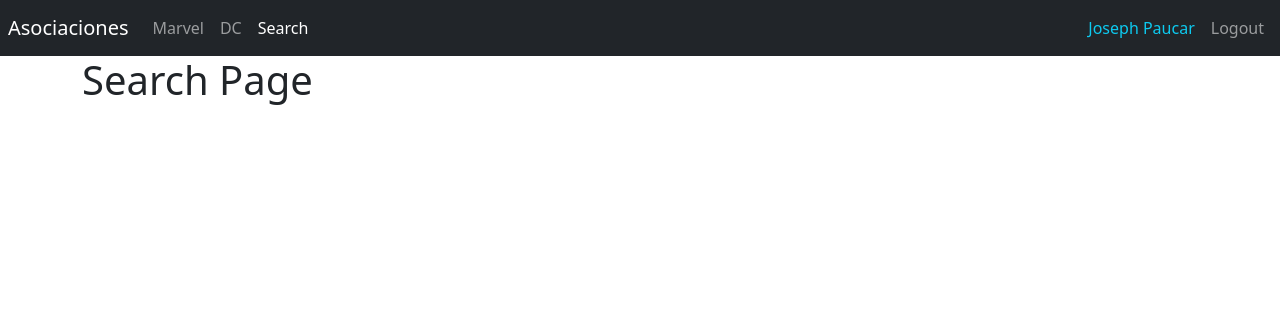
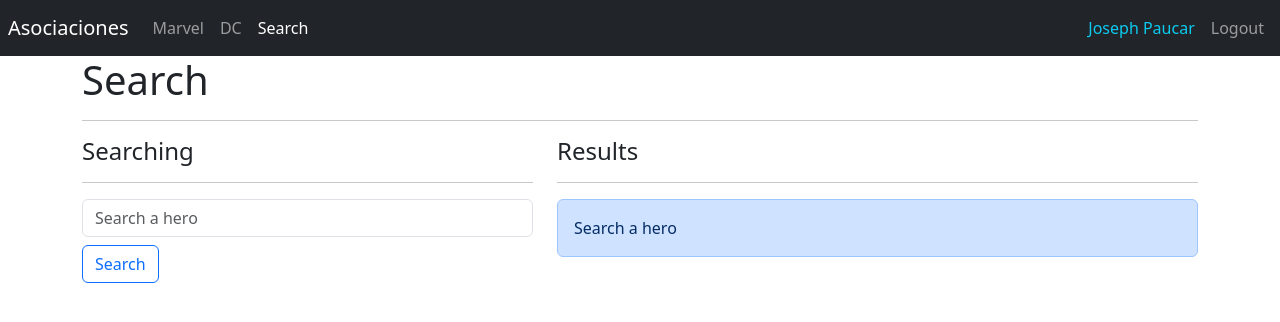
Before and after one commit to jojupacr5/HeroesSPA, a React (Vite) app: page /search in a window 1280 px wide. Shown: the top 322 px of the page. Built offline with nearby package versions, Linux system fonts and the light colour scheme.

Commit message:
Se completo el search de heroes por nombre y se consideraron los casos de error y null information

```diff
--- a/package.json
+++ b/package.json
@@ -10,6 +10,7 @@
     "preview": "vite preview"
   },
   "dependencies": {
+    "query-string": "^9.1.0",
     "react": "^18.3.1",
     "react-dom": "^18.3.1",
     "react-router-dom": "^6.26.0"
--- /dev/null
+++ b/src/heroes/helpers/getHeroesByName.js
@@ -0,0 +1,9 @@
+import { heroes } from "../data/heroes";
+
+export const getHeroesByName = (name = "") => {
+  name = name.toLowerCase().trim();
+
+  if (name.length === 0) return [];
+
+  return heroes.filter((hero) => hero.superhero.toLowerCase().includes(name));
+};
--- a/src/heroes/helpers/index.js
+++ b/src/heroes/helpers/index.js
@@ -1,2 +1,3 @@
 export * from "./getHeroesByPublisher";
 export * from "./getHeroById";
+export * from "./getHeroesByName";
--- a/src/heroes/pages/SearchPage.jsx
+++ b/src/heroes/pages/SearchPage.jsx
@@ -1,7 +1,91 @@
+import { useLocation, useNavigate } from 'react-router-dom';
+import queryString from 'query-string';
+
+import { useForm } from '../../hooks/useForm'
+import { getHeroesByName } from '../helpers';
+import { HeroCard } from '../components'
+
+
 export const SearchPage = () => {
+
+  const navigate = useNavigate();
+  const location = useLocation();
+
+  const { q = '' } = queryString.parse(location.search);
+  const heroes = getHeroesByName(q)
+
+  const showSearch = (q.length === 0);
+  const showError = (q.length > 0) && heroes.length === 0;
+
+  const {searchText, onInputChange } = useForm({
+      searchText: q
+  });
+
+  const onSearchSubmit = (event) => {
+    event.preventDefault();
+    if( searchText.trim().length <= 1 ) return;
+
+    navigate(`?q=${searchText}`)
+  }
+
   return (
     <>
-      <h1>Search Page</h1>
+      <h1>Search</h1>
+      <hr />
+
+      <div className="row">
+        <div className="col-5">
+          <h4>Searching</h4>
+          <hr />
+          <form onSubmit={ onSearchSubmit }>
+            <input
+              type="text"
+              placeholder="Search a hero"
+              className="form-control"
+              name="searchText"
+              autoComplete="off"
+              value={ searchText }
+              onChange={ onInputChange }
+            />
+
+            <button
+              className="btn btn-outline-primary mt-2"
+            >Search</button>
+          </form>
+        </div>
+
+        <div className="col-7">
+          <h4>Results</h4>
+          <hr />
+
+          {/* {
+            ( q === '')
+              ? <div className="alert alert-primary">Search a hero</div>
+              : ( heroes.length === 0) && <div className="alert alert-danger">Not hero with <b>{q}</b></div>
+          }           */}
+
+          <div
+            className="alert alert-primary animate__animated animate__fadeIn"
+            style={{ display: showSearch ? '' : 'none' }}
+          >
+            Search a hero
+          </div>
+
+          <div
+            className="alert alert-danger animate__animated animate__fadeIn"
+            style={{ display: showError ? '' : 'none' }}
+          >
+            Not hero with <b>{q}</b>
+          </div>
+
+          {
+            heroes.map( hero => (
+              <HeroCard key={ hero.id } {...hero} />
+            ))
+          }
+
+        </div>
+      </div>
     </>
   )
 }
--- /dev/null
+++ b/src/hooks/useForm.js
@@ -0,0 +1,24 @@
+import { useState } from "react";
+
+export const useForm = (initialForm = {}) => {
+  const [formState, setFormState] = useState(initialForm);
+
+  const onInputChange = ({ target }) => {
+    const { name, value } = target;
+    setFormState({
+      ...formState,
+      [name]: value,
+    });
+  };
+
+  const onResetForm = () => {
+    setFormState(initialForm);
+  };
+
+  return {
+    ...formState,
+    formState,
+    onInputChange,
+    onResetForm,
+  };
+};
```
Also changed, not shown: 1 other file (tests, documents, lock files or other folders).
